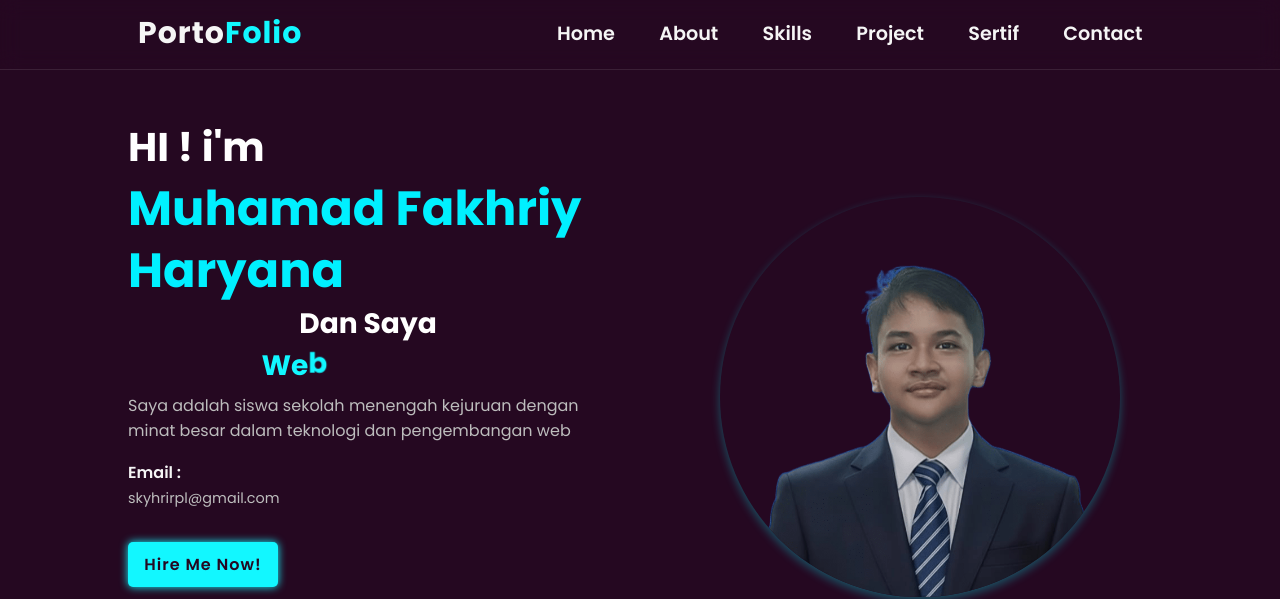
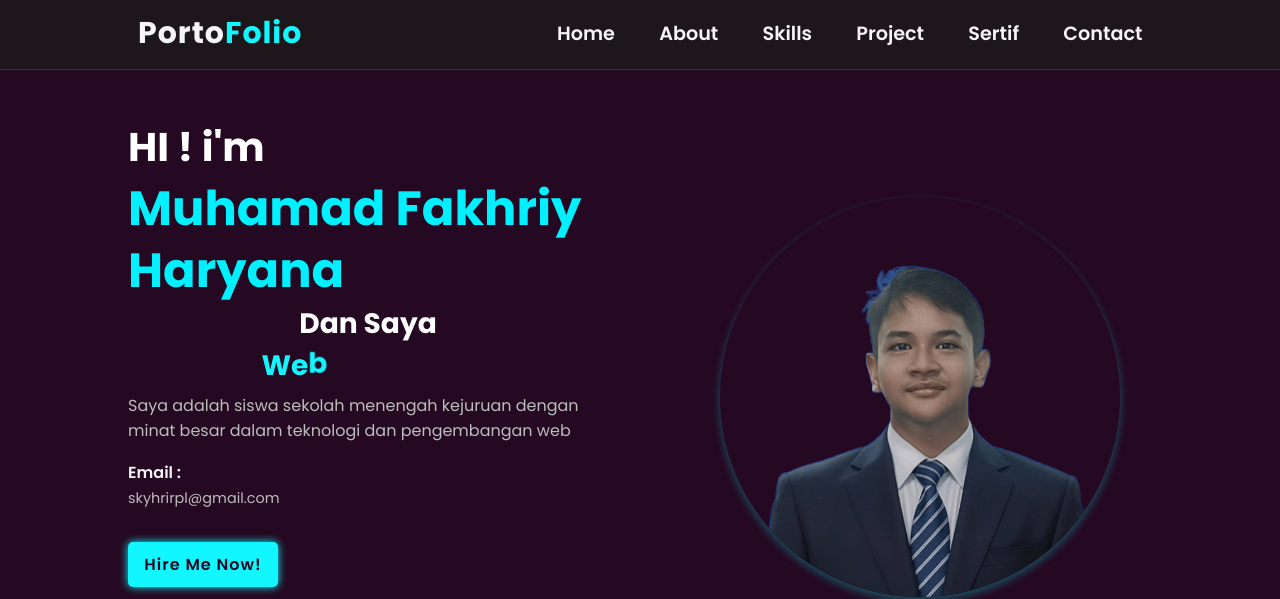
Before and after one commit to Mhmdfahriy/PortoFolio, a plain HTML site: page index.html in a window 1280 px wide. Shown: the top 599 px of the page. Drawn offline with nearby package versions, Linux system fonts and the light colour scheme.

Commit message:
Update style.css

```diff
--- a/style.css
+++ b/style.css
@@ -57,6 +57,7 @@ header {
   display: flex;
   align-items: center;
   justify-content: space-between;
+  background: rgba(28, 28, 28, 0.8);
   backdrop-filter: blur(10px);
   border-bottom: 1px solid rgba(255, 255, 255, 0.1);
   padding: 0;
```
